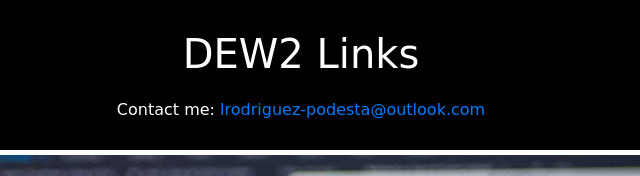
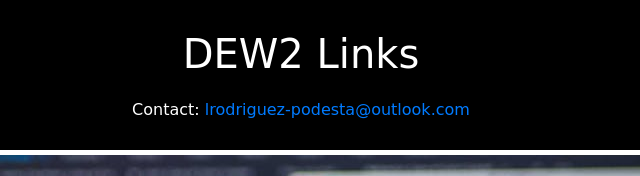
Before and after one commit to athos1789/Amazon-Links, a plain HTML site: page index.html in a window 1280 px wide. Shown: the top 176 px of the page, 339-979 px from the left. Drawn offline with nearby package versions, Linux system fonts and the light colour scheme; a web font is replaced by a local one.

Commit message:
Update index.html

```diff
--- a/index.html
+++ b/index.html
@@ -11,7 +11,7 @@
   <body>
     <div class="container header">
       <h1>DEW2 Links</h1>
-      <p class="footer">Contact me: <a href="mailto:lrodriguez-podesta@outlook.com">lrodriguez-podesta@outlook.com</a></p>
+      <p class="footer">Contact: <a href="mailto:lrodriguez-podesta@outlook.com">lrodriguez-podesta@outlook.com</a></p>
     </div>
     <div class="container">
       <div class="row">
```
